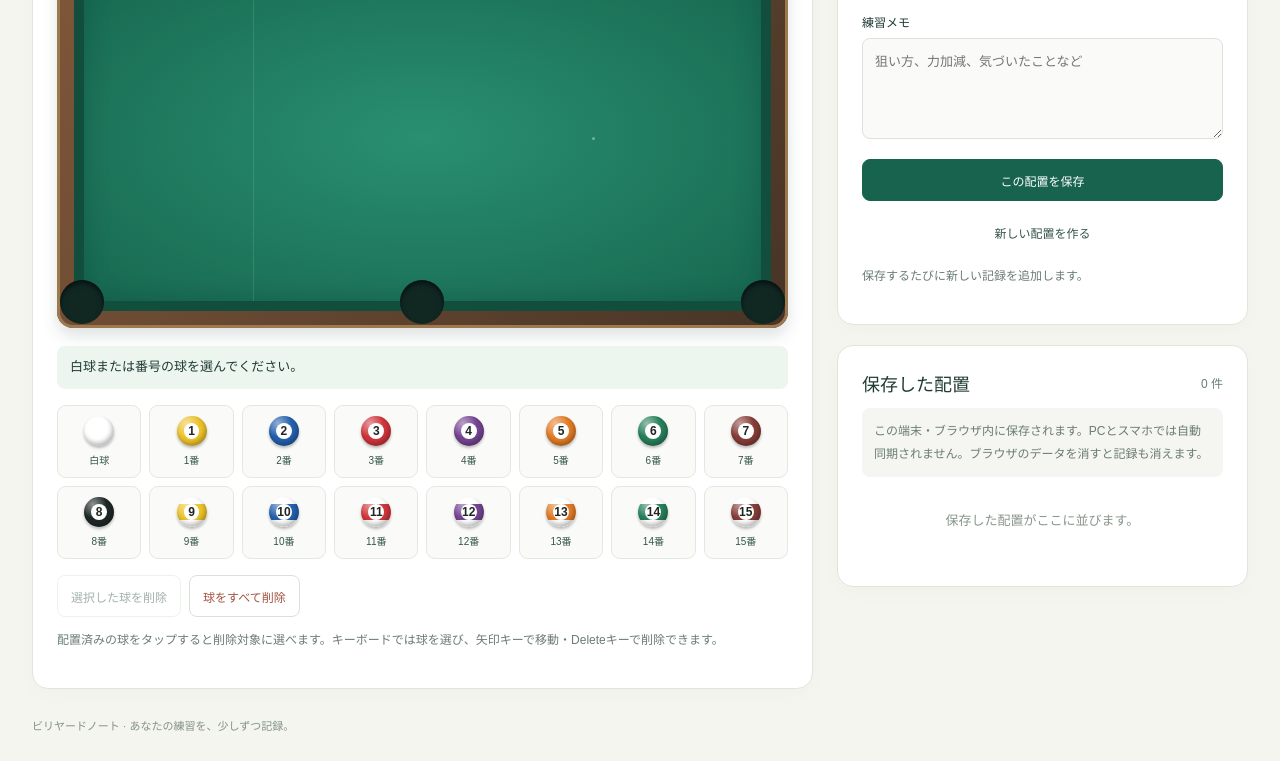
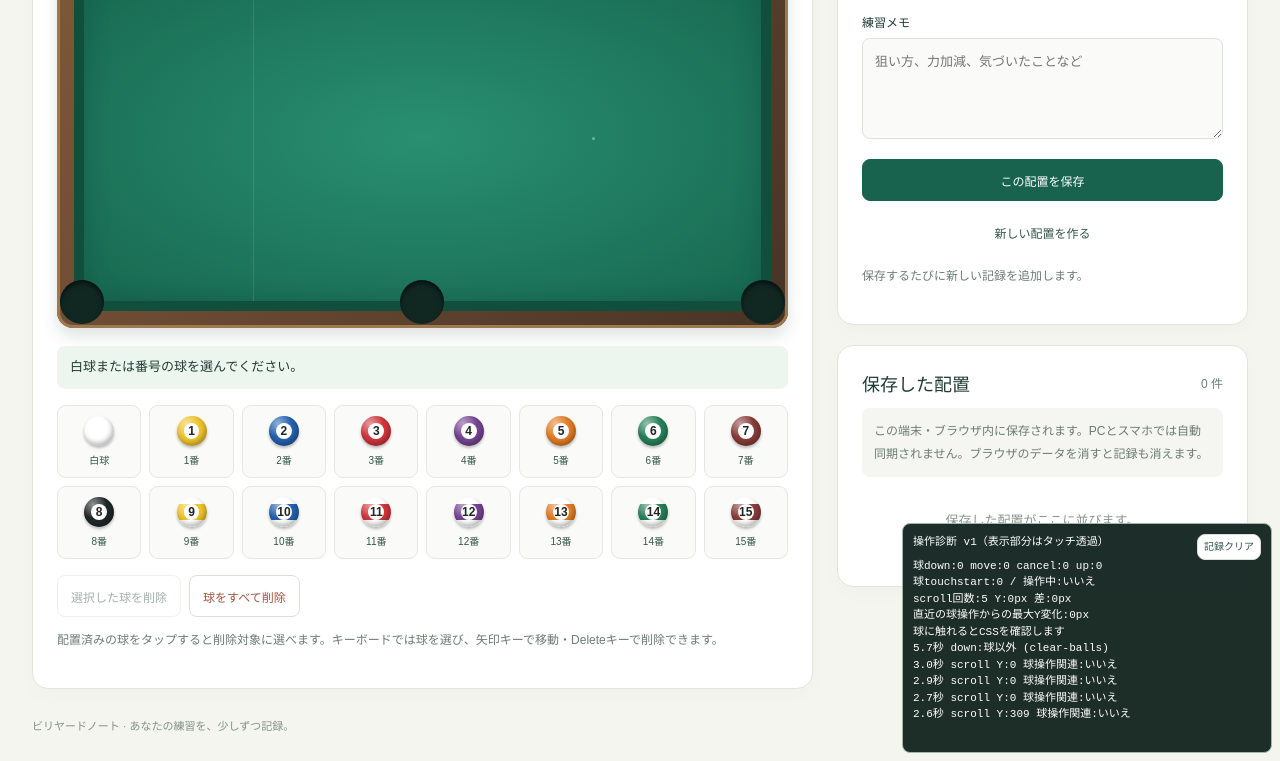
Before and after one commit to a0102murakami-eng/billiards-app, a plain HTML site: page index.html in a window 1280 px wide. Both pictures are taken after a click on the button "球をすべて削除". Shown: the part 348-1109 px from the top of the page. Drawn offline with Linux system fonts and the light colour scheme.

Commit message:
Add files via upload

```diff
--- /dev/null
+++ b/diagnostics.js
@@ -0,0 +1,89 @@
+"use strict";
+// スクロール調査専用。既存の球操作・保存処理を変更しない独立した監視コード。
+(() => {
+  const table = document.getElementById("table");
+  if (!table) return;
+  const panel = document.createElement("section");
+  panel.setAttribute("aria-label", "スマホ操作の診断");
+  // 固定表示・固定サイズにして、診断表示によるページの高さ変化を避ける。
+  // 表示部分はタッチを透過させ、台の操作や通常のスクロールを妨げない。
+  panel.style.cssText = "position:fixed;bottom:8px;right:8px;width:min(370px,calc(100% - 16px));height:230px;z-index:10000;box-sizing:border-box;padding:10px;background:rgba(15,32,28,.94);color:#fff;border:1px solid #9db9a9;border-radius:8px;pointer-events:none;font:11px/1.5 monospace;contain:layout paint;";
+  const heading = document.createElement("div");
+  heading.textContent = "操作診断 v1（表示部分はタッチ透過）";
+  const reset = document.createElement("button");
+  reset.type = "button"; reset.textContent = "記録クリア";
+  reset.style.cssText = "pointer-events:auto;float:right;min-height:26px;padding:3px 6px;font-size:10px;";
+  const output = document.createElement("pre");
+  output.style.cssText = "margin:7px 0 0;font:inherit;white-space:pre-wrap;overflow-wrap:anywhere;";
+  panel.append(reset, heading, output); document.body.append(panel);
+  let counts, pointerId = null, originY = window.scrollY, lastY = window.scrollY;
+  let downY = window.scrollY, gesture = false, maxDelta = 0, css = "球に触れるとCSSを確認します";
+  let logs = [], frame = null;
+  const started = performance.now();
+  const round = value => Math.round(value * 10) / 10;
+  function note(text) {
+    logs.unshift(`${((performance.now()-started)/1000).toFixed(1)}秒 ${text}`);
+    logs.length = Math.min(logs.length, 5);
+    schedule();
+  }
+  function schedule() {
+    if (frame !== null) return;
+    frame = requestAnimationFrame(() => { frame = null; draw(); });
+  }
+  function draw() {
+    output.textContent = `球down:${counts.down} move:${counts.move} cancel:${counts.cancel} up:${counts.up}\n` +
+      `球touchstart:${counts.touch} / 操作中:${pointerId === null ? "いいえ" : "はい"}\n` +
+      `scroll回数:${counts.scroll} Y:${round(lastY)}px 差:${round(lastY-originY)}px\n` +
+      `直近の球操作からの最大Y変化:${round(maxDelta)}px\n${css}\n` + logs.join("\n");
+  }
+  function clear() {
+    counts = {down:0,move:0,cancel:0,up:0,touch:0,scroll:0};
+    originY = lastY = downY = window.scrollY; maxDelta = 0; gesture = false;
+    // 記録クリアは、アプリのドラッグ状態には干渉しない。
+    pointerId = null; logs = []; css = "球に触れるとCSSを確認します"; schedule();
+  }
+  reset.addEventListener("click", clear);
+  const options = {capture:true, passive:true};
+  function ballAt(event) { return event.target instanceof Element ? event.target.closest("#table .table-ball") : null; }
+  // captureで監視し、既存処理のstopPropagationより先に受け取る。
+  document.addEventListener("pointerdown", event => {
+    if (panel.contains(event.target)) return;
+    const ball = ballAt(event);
+    if (!ball) { gesture = false; note(`down:球以外 (${event.target.id || event.target.tagName})`); return; }
+    counts.down++; pointerId = event.pointerId; gesture = true;
+    downY = window.scrollY; maxDelta = 0;
+    css = `touch-action 球:${getComputedStyle(ball).touchAction} 台:${getComputedStyle(table).touchAction}`;
+    note(`pointerdown 球${ball.dataset.number} ${event.pointerType} button:${event.button}`);
+  }, options);
+  document.addEventListener("pointermove", event => {
+    if (event.pointerId !== pointerId) return;
+    counts.move++; schedule();
+  }, options);
+  for (const type of ["pointerup", "pointercancel", "lostpointercapture"]) {
+    document.addEventListener(type, event => {
+      if (event.pointerId !== pointerId) return;
+      if (type === "pointerup") counts.up++;
+      if (type === "pointercancel") counts.cancel++;
+      note(`${type} move累計:${counts.move} Y:${round(window.scrollY)}px`);
+      pointerId = null;
+      // cancel後に始まるスクロールも、次の操作まで同じ球操作に関連づける。
+    }, options);
+  }
+  document.addEventListener("touchstart", event => {
+    if (panel.contains(event.target)) return;
+    if (ballAt(event)) { counts.touch++; note("touchstart:球"); }
+  }, options);
+  document.addEventListener("touchmove", event => {
+    if (!gesture) return;
+    // 既存のdocumentリスナーより後で、preventDefaultの実行結果を読む。
+    if (counts.move === 0 || !event.cancelable || !event.defaultPrevented) {
+      note(`touchmove cancelable:${event.cancelable} 抑止済:${event.defaultPrevented}`);
+    }
+  }, {passive:true});
+  window.addEventListener("scroll", () => {
+    counts.scroll++; lastY = window.scrollY;
+    if (gesture) maxDelta = Math.max(maxDelta, Math.abs(lastY-downY));
+    note(`scroll Y:${round(lastY)} 球操作関連:${gesture ? "はい" : "いいえ"}`);
+  }, {passive:true});
+  clear(); note("診断開始。記録クリア後、球を上下に動かしてください。");
+})();
--- a/index.html
+++ b/index.html
@@ -6,6 +6,8 @@
   <title>ビリヤードノート | 球配置を記録</title>
   <link rel="stylesheet" href="style.css">
   <script src="script.js" defer></script>
+  <!-- 診断機能：不要になったら次の1行と diagnostics.js を削除できます。 -->
+  <script src="diagnostics.js" defer></script>
 </head>
 <body>
   <header><span class="eyebrow">BILLIARDS PRACTICE</span><h1>ビリヤードノート<span class="logo-ball">8</span></h1><p>気づいた配置を残して、次の練習へ。</p></header>
```
